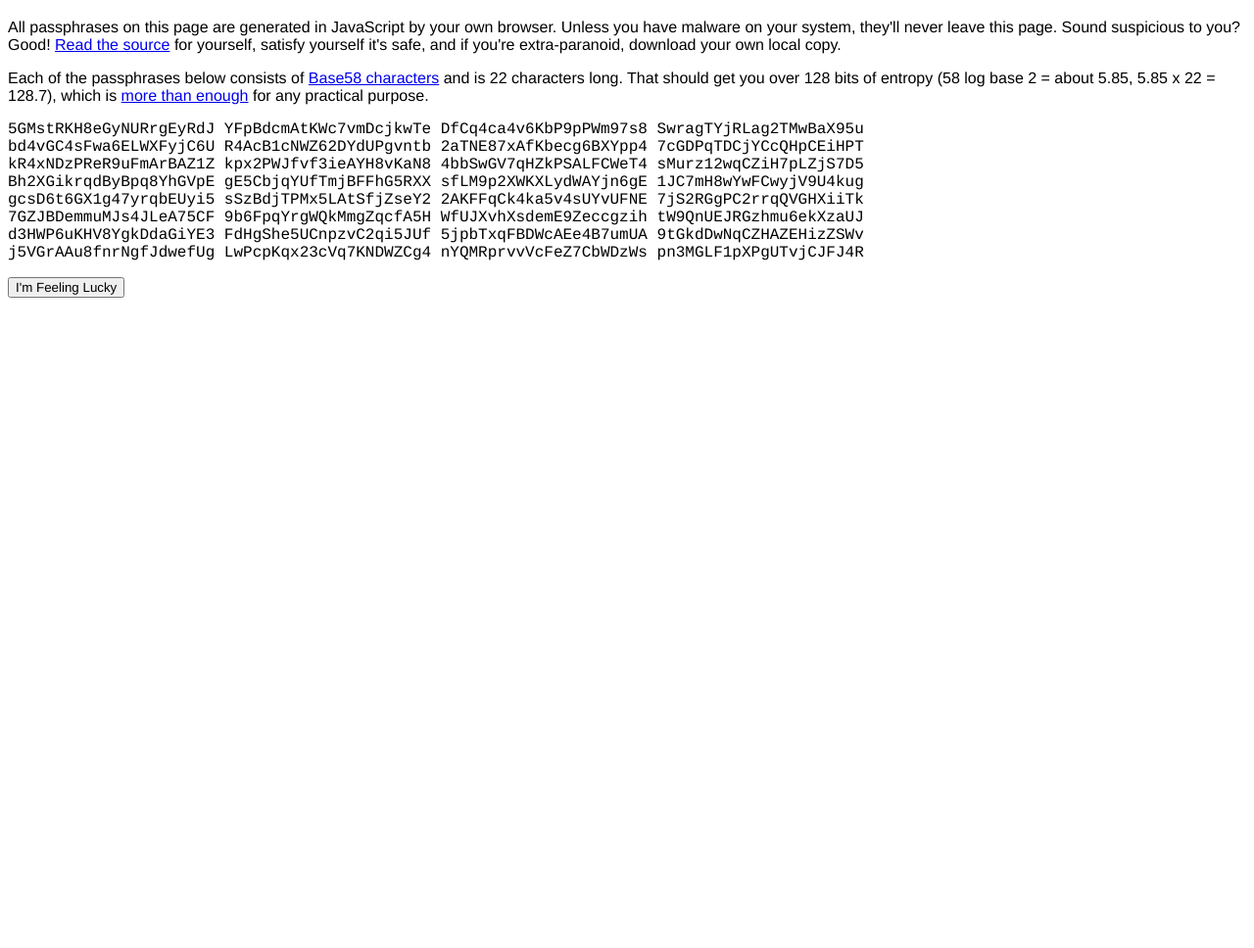
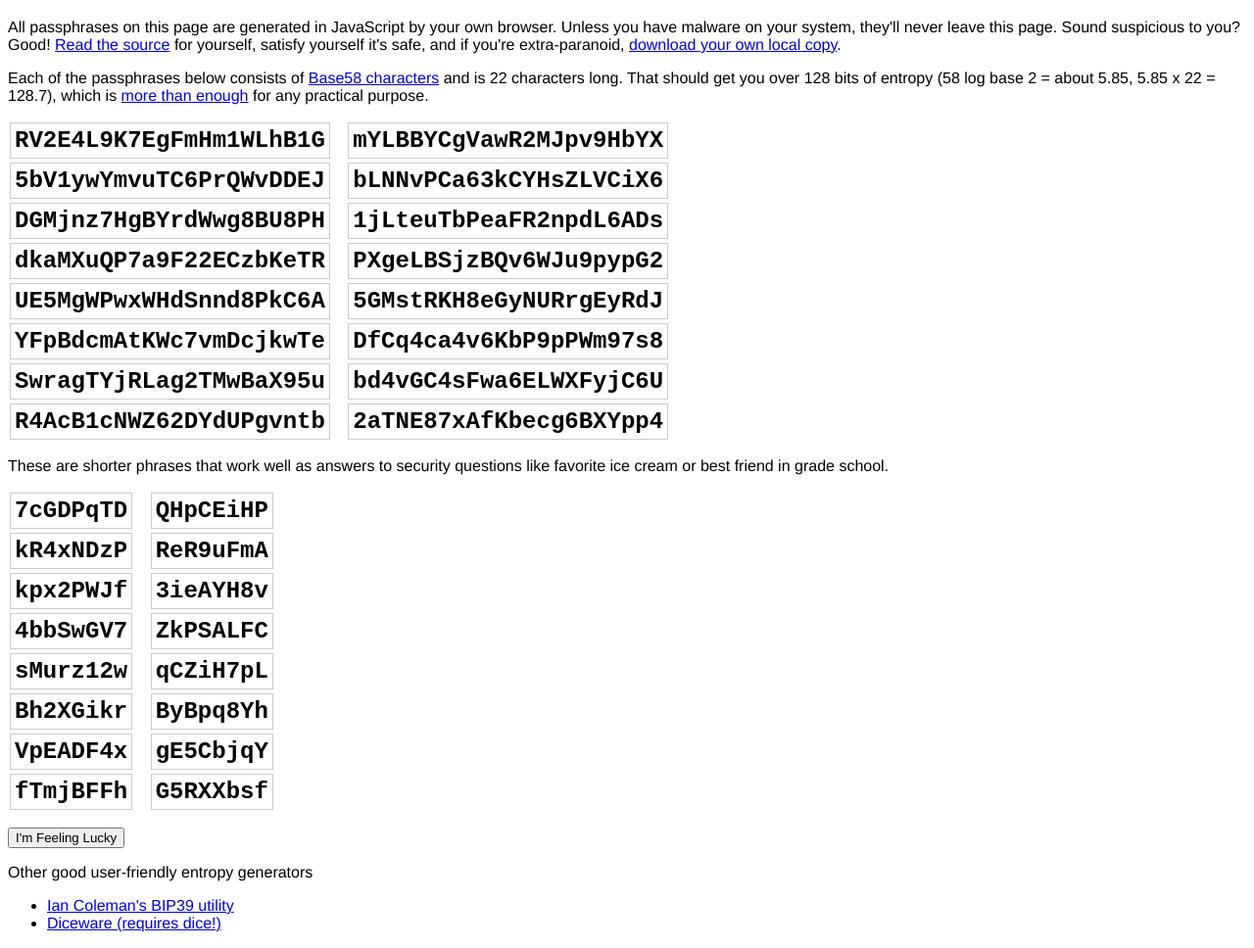
Before and after one commit to sowbug/psychic-bassoon, a plain HTML site: page docs/index.html in a window 1280 px wide. Shown: the part 98-1066 px from the top of the page at 98% size. Before the commit the page ends 800 px from the top, so only its background shows below. Drawn offline with Linux system fonts and the light colour scheme.

Commit message:
cosmetic improvements; add section of shorter phrases; webring

```diff
--- a/docs/index.html
+++ b/docs/index.html
@@ -9,11 +9,17 @@
   body, button {
     font-family: helvetica;
   }
-  #passphrases {
-    font-family: courier;
+  .pblock {
+    font-family: "courier new";
+    font-size: 24px;
+    font-weight: bold;
   }
   .pp {
+    border: 1px solid #ccc;
+    margin: 2px;
+    border-collapse: collapse;
     display: inline-block;
+    padding: 4px;
   }
 </style>
 
@@ -46,18 +52,20 @@ const DESIRED_BITS_OF_ENTROPY = 128;
 const BITS_OF_ENTROPY_IN_BASE58 = Math.log(58) / Math.log(2);
 const PASSPHRASE_LEN = Math.ceil(DESIRED_BITS_OF_ENTROPY /
                                  BITS_OF_ENTROPY_IN_BASE58);
-function generatePassphrases() {
-  var e = document.getElementById("passphrases");
+const SHORT_PASSPHRASE_LEN = 8;
+function generatePassphrases(id, want_short) {
+  var e = document.getElementById(id);
   while (e.hasChildNodes()) {
     e.removeChild(e.firstChild);
   }
   var passphrases = [];
   for (i = 0; i < 8; i++) {
     var d = document.createElement("div");
-    for (j = 0; j < 4; j++) {
+    for (j = 0; j < 2; j++) {
       var innerDiv = document.createElement("div");
       innerDiv.className = "pp";
-      innerDiv.innerText = generateOnePassphrase(PASSPHRASE_LEN);
+        innerDiv.innerText = generateOnePassphrase(
+            want_short ? SHORT_PASSPHRASE_LEN : PASSPHRASE_LEN);
       d.appendChild(innerDiv);
       var span = document.createElement("span");
       span.innerText = " ";
@@ -67,10 +75,15 @@ function generatePassphrases() {
   }
 }
 
+function generateAllPassphrases() {
+  generatePassphrases("passphrases", false);
+  generatePassphrases("short-passphrases", true);
+}
+
 var onload = function() {
   var e = document.getElementById("more");
-  e.addEventListener("click", generatePassphrases);
-  generatePassphrases();
+  e.addEventListener("click", generateAllPassphrases);
+  generateAllPassphrases();
   e.style.display = "block";
 };
 
@@ -82,18 +95,38 @@ window.addEventListener("load", onload);
 <h1>Psychic Bassoon: a whole bunch of passphrases generated by your browser's
 <a href="https://developer.mozilla.org/en-US/docs/Web/API/Crypto/getRandomValues">crypto.getRandomValues()</a> function</h1>
 
-  <p>All passphrases on this page are generated in JavaScript by your own browser. Unless you have malware on your system,
-    they'll never leave this page. Sound suspicious to you? Good! <a href="https://github.com/sowbug/psychic-bassoon">Read
-    the source</a> for yourself, satisfy yourself it's safe, and if you're extra-paranoid, download your own local copy.</p>
+  <p>All passphrases on this page are generated in JavaScript by your own
+    browser. Unless you have malware on your system, they'll never leave this
+    page. Sound suspicious to you?
+    Good! <a href="https://github.com/sowbug/psychic-bassoon">Read the
+    source</a> for yourself, satisfy yourself it's safe, and if you're
+    extra-paranoid, <a href="https://github.com/sowbug/psychic-bassoon/archive/master.zip">download
+    your own local copy</a>.</p>
 
-  <p>Each of the passphrases below consists of <a href="https://en.wikipedia.org/wiki/Base58">Base58 characters</a> and is
-    22 characters long. That should get you over 128 bits of entropy (58 log base 2 = about 5.85, 5.85 x 22 = 128.7),
-    which is <a href="https://en.wikipedia.org/wiki/Key_size#Symmetric_algorithm_key_lengths">more than enough</a> for any
-    practical purpose.</p>
+  <p>Each of the passphrases below consists
+    of <a href="https://en.wikipedia.org/wiki/Base58">Base58 characters</a> and
+    is 22 characters long. That should get you over 128 bits of entropy (58 log
+    base 2 = about 5.85, 5.85 x 22 = 128.7), which
+    is <a href="https://en.wikipedia.org/wiki/Key_size#Symmetric_algorithm_key_lengths">more
+    than enough</a> for any practical purpose.</p>
 
-<div id="passphrases"></div>
+<div class="pblock" id="passphrases"></div>
+
+<p>These are shorter phrases that work well as answers to security questions
+like favorite ice cream or best friend in grade school.</p>
+
+<div class="pblock" id="short-passphrases"></div>
+
 <p>
   <button id="more" style="display:none">I'm Feeling Lucky</button>
 </p>
 
+<p>Other good user-friendly entropy generators
+  <ul>
+    <li><a href="https://iancoleman.io/bip39/">Ian Coleman's BIP39
+        utility</a></li>
+    <li><a href="http://world.std.com/~reinhold/diceware.html">Diceware
+    (requires dice!)</a></li>
+  </p>
+
 </html>
```
